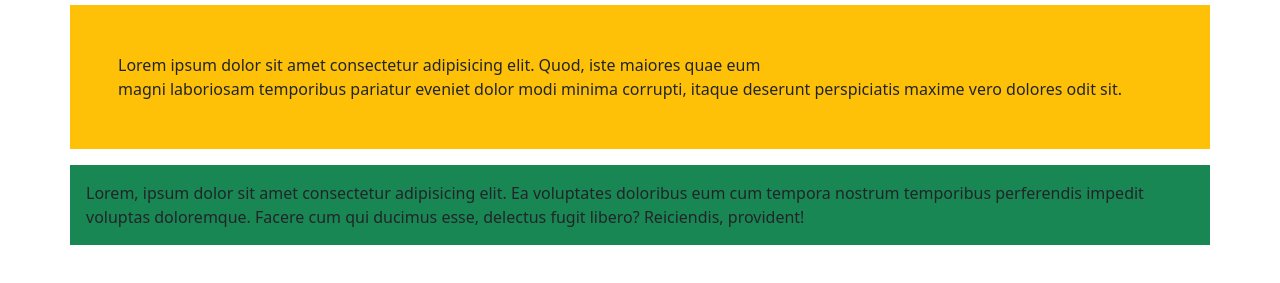
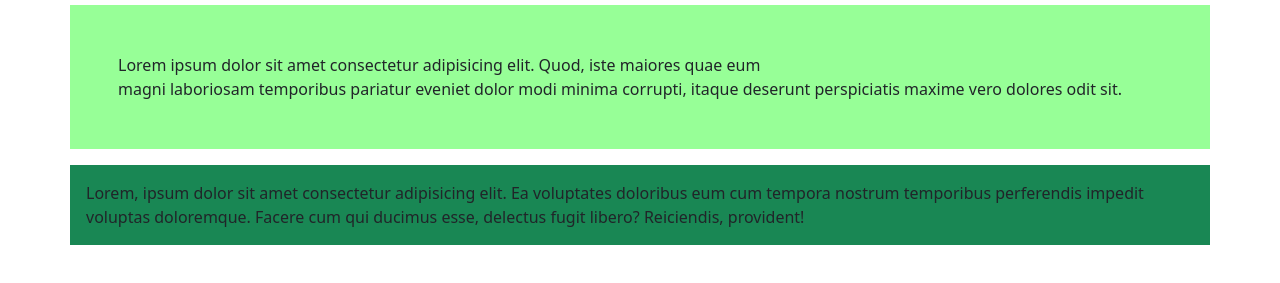
Before and after one commit to fmalgarini/ejemplo-git, a plain HTML site: page index.html in a window 1280 px wide. Shown: the part 83-366 px from the top of the page. Drawn offline with nearby package versions, Linux system fonts and the light colour scheme.

Commit message:
Agregado css propio

```diff
--- /dev/null
+++ b/css/estilo.css
@@ -0,0 +1,4 @@
+.fondo-propio {
+
+    background: rgb(151, 255, 151);
+}
--- a/index.html
+++ b/index.html
@@ -9,12 +9,13 @@
       href="https://cdn.jsdelivr.net/npm/bootstrap@5.2.0/dist/css/bootstrap.min.css"
       rel="stylesheet"
     />
+    <link rel="stylesheet" href="css/estilo.css" />
   </head>
   <body>
     <title>Proyecto Git</title>
 
     <h1 class="conteiner p-3 bg-info">Haciendo locuras</h1>
-    <p class="container p-5 bg-warning">
+    <p class="container p-5 fondo-propio">
       Lorem ipsum dolor sit amet consectetur adipisicing elit. Quod, iste
       maiores quae eum <br />
       magni laboriosam temporibus pariatur eveniet dolor modi minima corrupti,
```
